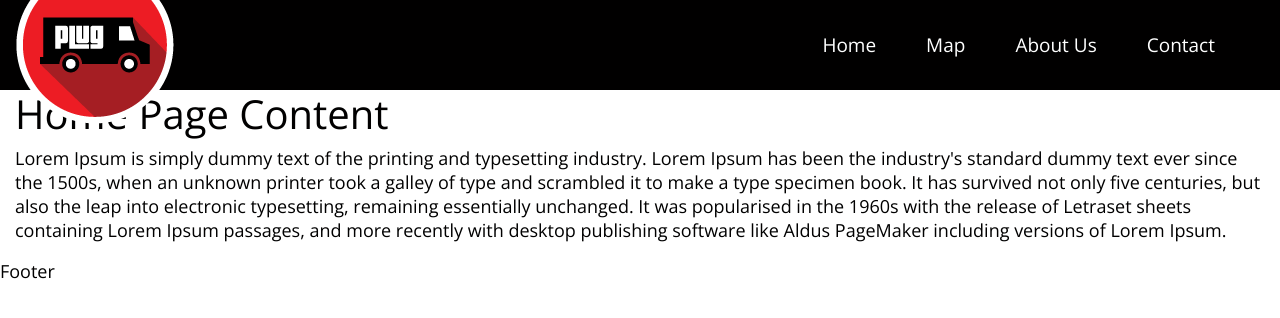
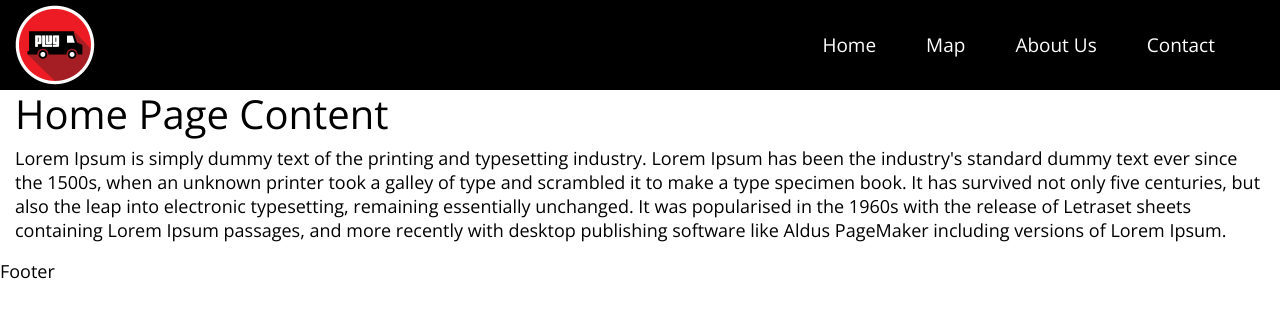
Before and after one commit to JCHasrouty/TruckPlug, a React (Create React App) app in the folder truck_plug/: page / in a window 1280 px wide. Shown: the top 318 px of the page. Built offline with nearby package versions, Linux system fonts and the light colour scheme; what google-maps-react would draw is missing.

Commit message:
:ambulance: pushing new css for proper logo format

```diff
--- a/truck_plug/src/components/headerComponent/header.js
+++ b/truck_plug/src/components/headerComponent/header.js
@@ -7,7 +7,8 @@ function Header() {
   return (
     <header>
         <div className="logo">
-            <img src={require('./TruckPlug_Logo.png')}/>
+            <img height="80px" width="80px" src={require('./TruckPlug_Logo.png')}/>
+            <a href="/"></a>
         </div>
 
         <nav>
--- a/truck_plug/src/components/pages/mapPage.js
+++ b/truck_plug/src/components/pages/mapPage.js
@@ -48,5 +48,5 @@ export class MapContainer extends Component {
 }
 
 export default GoogleApiWrapper({
-  apiKey: ''
+  apiKey: 'AIzaSyAPMRmSWocxoUMhNLKfpLAknYNk1j3H3q0'
 })(MapContainer)
```
Also changed, not shown: truck_plug/src/Assets/css/default.css (+12 -6 lines).
